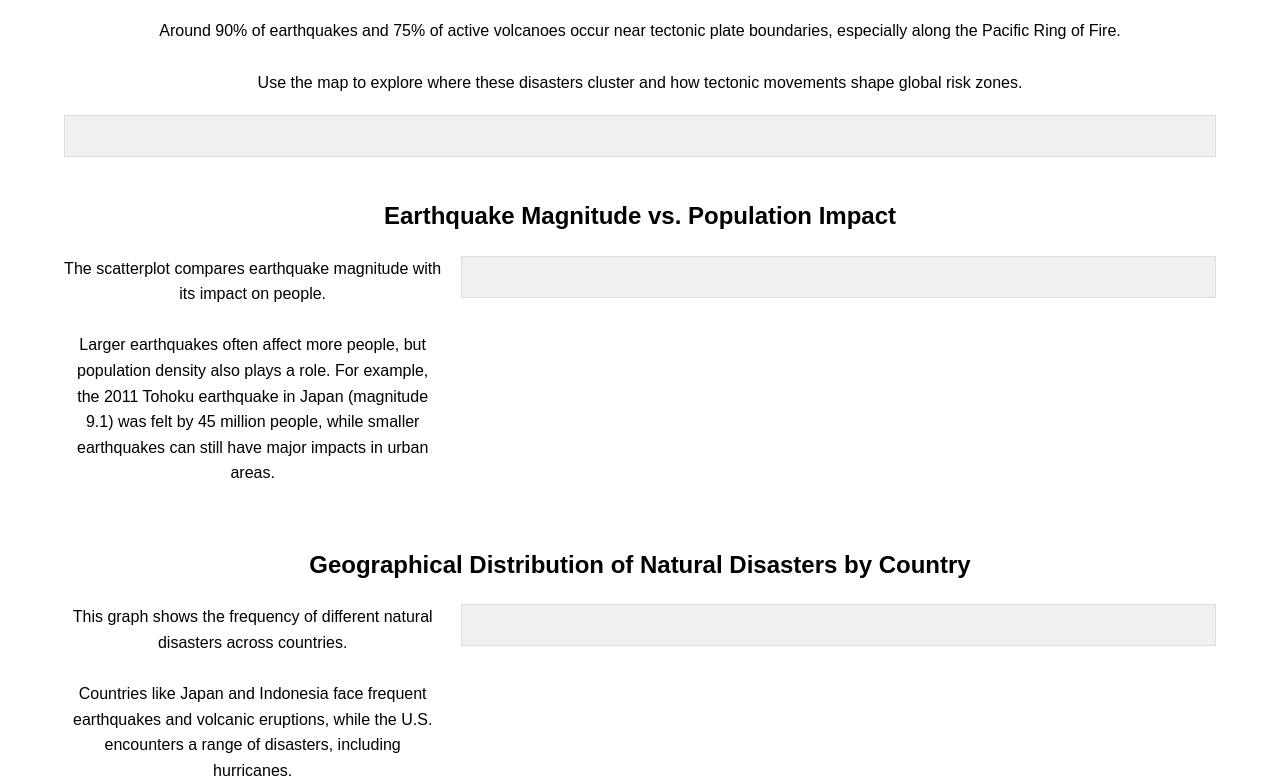
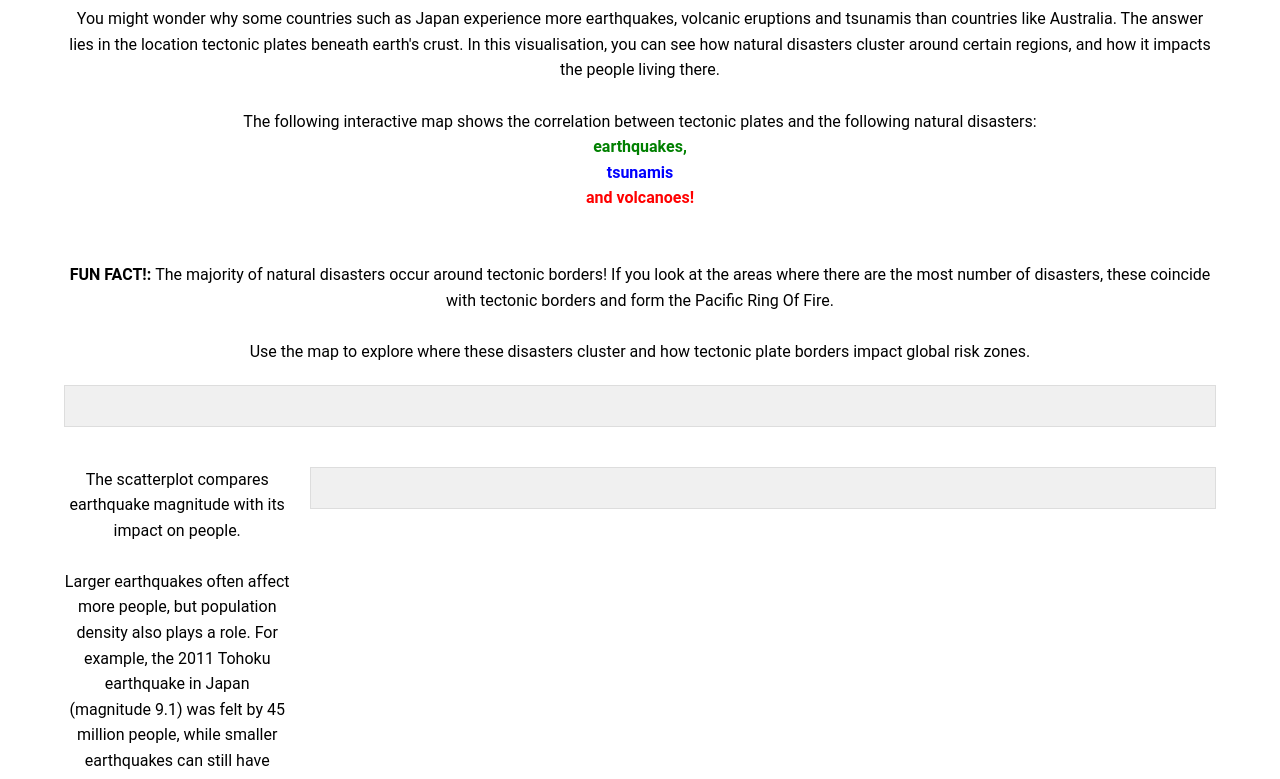
Before and after one commit to hwee0010/FIT3179_Assessment, a plain HTML site: page index.html in a window 1280 px wide. Shown: the part 111-890 px from the top of the page. Drawn offline with Linux system fonts and the light colour scheme; a script that the page names is missing.

Commit message:
Updated layout

```diff
--- a/index.html
+++ b/index.html
@@ -8,13 +8,13 @@
 
     <meta charset="UTF-8">
     <meta name="viewport" content="width=device-width, initial-scale=1.0">
-    <title>Natural Disasters Data Visualization</title>
+    <title>Data Visualisation 2</title>
     <style>
         * {
             box-sizing: border-box;
         }
         body {
-            font-family: Arial, sans-serif;
+            font-family: roboto, sans-serif;
             margin: 0;
             padding: 0;
             line-height: 1.6;
@@ -29,8 +29,9 @@
         .section-title {
             text-align: center;
             margin-bottom: 20px;
-            font-size: 24px;
-            font-weight: bold;
+            font-size: 40px;
+            font-weight: normal;
+            font-family: Impact
         }
         .text-content {
             text-align: center;
@@ -46,7 +47,7 @@
         /* Responsive Grid for the last two charts */
         .grid-layout {
             display: grid;
-            grid-template-columns: 1fr 2fr; /* 1:2 ratio */
+            grid-template-columns: 1fr 4fr; /* 1:4 ratio */
             gap: 20px;
             align-items: start;
         }
@@ -62,6 +63,18 @@
                 grid-template-columns: 1fr; /* Stack text and charts on smaller screens */
             }
         }
+        .green {
+            color: green;
+            font-size: 25
+        }
+        .blue {
+            color: blue;
+            font-size: 25
+        }
+        .red {
+            color: red;
+            font-size: 25
+        }
     </style>
 </head>
 
@@ -70,13 +83,15 @@
 <div class="container">
     <!-- Section 1: Map Visualization -->
     <div class="section">
-        <h2 class="section-title">Correlation Between Tectonic Plates and Natural Disasters</h2>
+        <h2 class="section-title">Global Patterns and Impacts of Natural Disasters</h2>
         <div class="text-content">
-            This map shows the correlation between tectonic plates and natural disasters like earthquakes, tsunamis, and volcanoes.
+            You might wonder why some countries such as Japan experience more earthquakes, volcanic eruptions and tsunamis than countries like Australia. The answer lies in the location tectonic plates beneath earth's crust. In this visualisation, you can see how natural disasters cluster around certain regions, and how it impacts the people living there.
             <br><br>
-            Around 90% of earthquakes and 75% of active volcanoes occur near tectonic plate boundaries, especially along the Pacific Ring of Fire.
+            The following interactive map shows the correlation between tectonic plates and the following natural disasters: <b><div class="green">earthquakes, </div><div class="blue">tsunamis </div> <div class="red"> and volcanoes!</div></b>
             <br><br>
-            Use the map to explore where these disasters cluster and how tectonic movements shape global risk zones.
+            <b>FUN FACT!: </b>The majority of natural disasters occur around tectonic borders! If you look at the areas where there are the most number of disasters, these coincide with tectonic borders and form the Pacific Ring Of Fire.
+            <br><br>
+            Use the map to explore where these disasters cluster and how tectonic plate borders impact global risk zones.
         </div>
         <div class="visualization map" id="map">
 
@@ -85,7 +100,7 @@
 
     <!-- Section 2: Scatterplot Visualization -->
     <div class="section">
-        <h2 class="section-title">Earthquake Magnitude vs. Population Impact</h2>
+        <h2 class="section-title"></h2>
         <div class="grid-layout">
             <div class="text-content">
                 The scatterplot compares earthquake magnitude with its impact on people.
@@ -98,7 +113,7 @@
 
     <!-- Section 3: Stacked Column Graph -->
     <div class="section">
-        <h2 class="section-title">Geographical Distribution of Natural Disasters by Country</h2>
+        <h2 class="section-title"></h2>
         <div class="grid-layout">
             <div class="text-content">
                 This graph shows the frequency of different natural disasters across countries.
```
